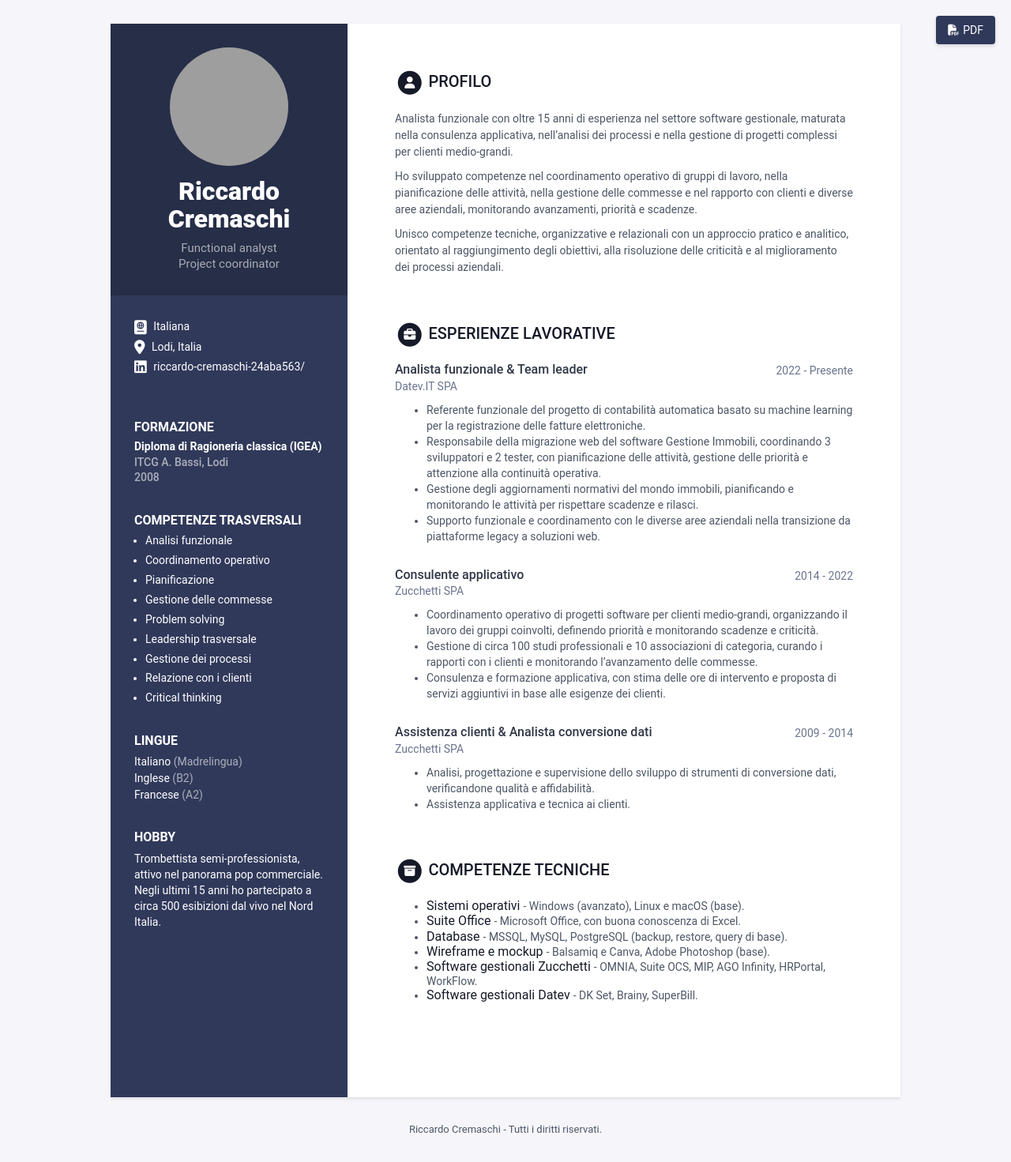
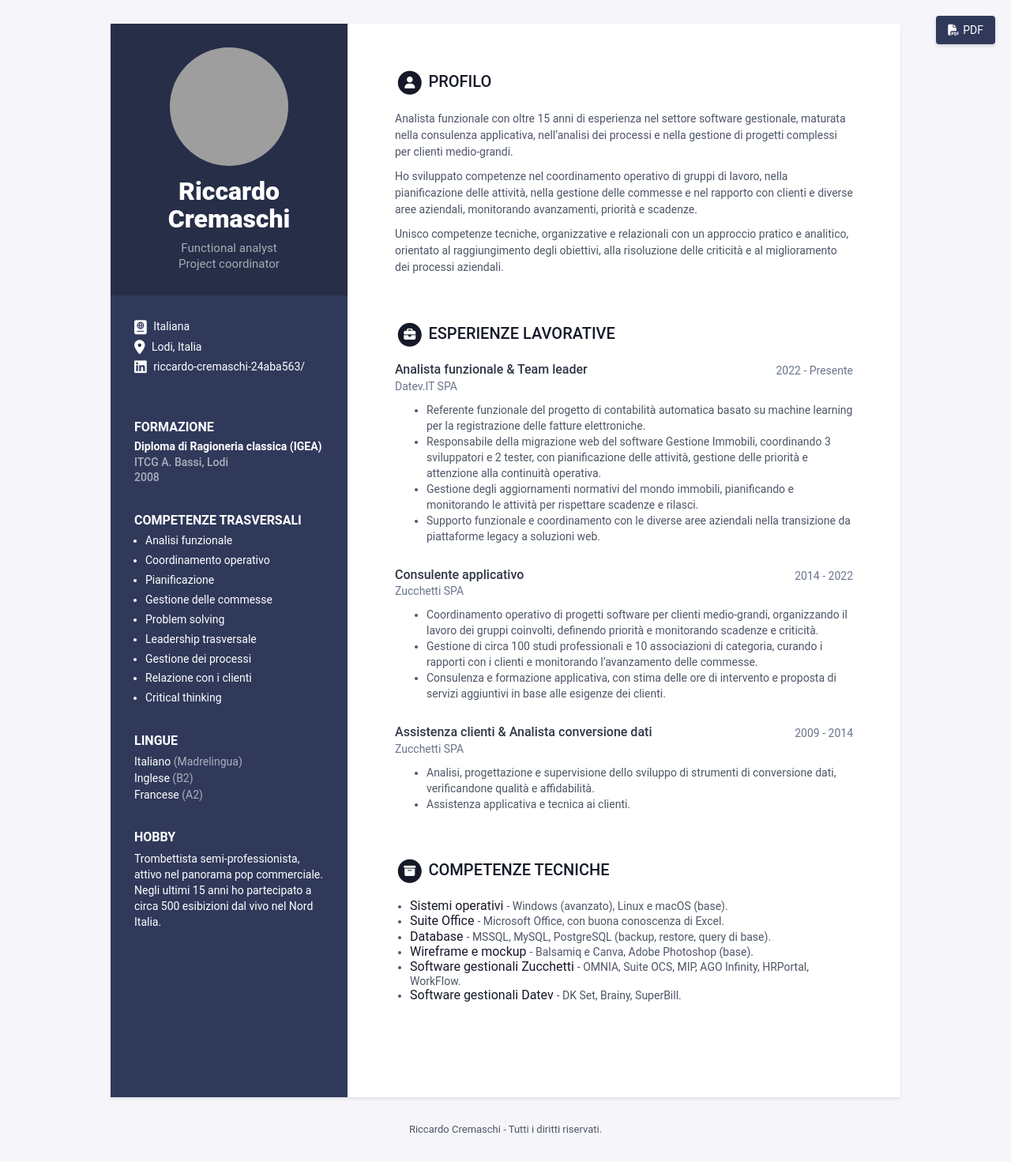
Before and after one commit to riccardocremaschi/cv, a Jekyll site: the page built from index.html, in a window 1280 px wide. Shown: the whole page at 79% size. Built offline with Jekyll 4.4.1, drawn with Linux system fonts in a browser that asks for light colours; grey boxes are pictures that could not be loaded.

```diff
--- a/_sass/_base.scss
+++ b/_sass/_base.scss
@@ -244,6 +244,8 @@ p {
     color: darken($theme-color, 15%);
   }
   .projects-section {
+    .technical-skills-list { padding-left: 19px; margin: 0; list-style-type: disc; }
+    .technical-skills-list .item { display: list-item; padding-left: 0; }
     .intro { margin-bottom: 12px; }
     .item { margin-bottom: 1px; line-height: 1.15; }
     .item:last-child { margin-bottom: 0; }
```
